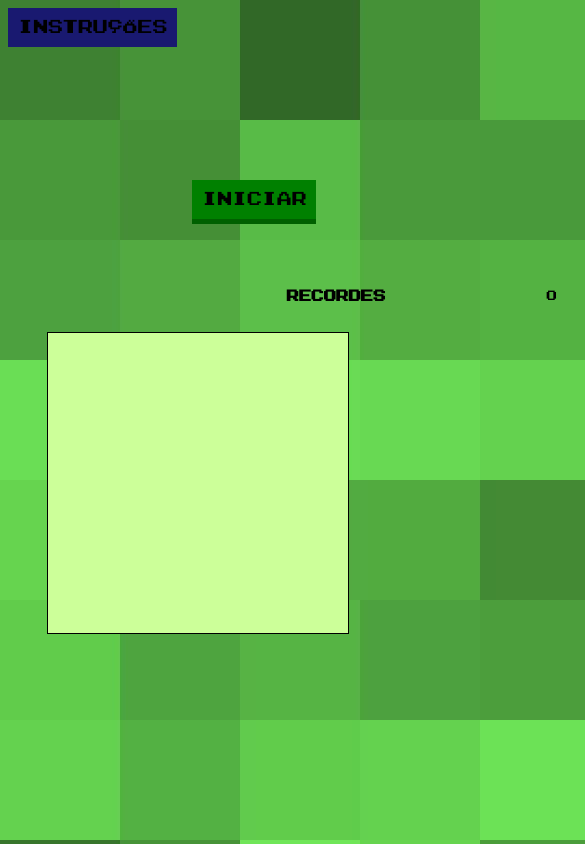
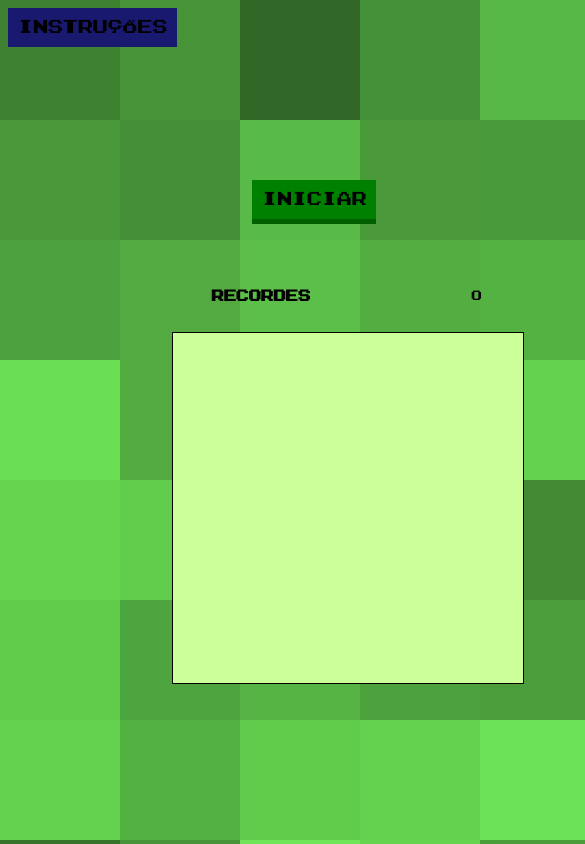
Before and after one commit to AnaMasFlaviaMoraes/jogo_cobrinha, a plain HTML site: page pages/index.html in a window 390 px wide. Shown: the top 844 px of the page, 585 px wide, since content can reach past the window. Drawn offline with Linux system fonts and the light colour scheme.

Commit message:
ajustando responsividade

```diff
--- a/style/styles.css
+++ b/style/styles.css
@@ -109,7 +109,10 @@ strong{
     color: red;
 }
 
-@media(max-width: 820px){
+@media(max-width: 900px){
+    body{
+        height: 1000px;
+    }
     #div_game{
         width: 700px;
         height: 1000px;
@@ -117,8 +120,9 @@ strong{
     }
 
     #boardGame{
-        margin-left: -45px;
+        margin-left: -40px;
         margin-top: 2px;
+        width: 430px;
         position: absolute;
     }
 
@@ -136,7 +140,7 @@ strong{
     }
     #div_recordes{
         width: 800px;
-        margin-left: -65px;
+        margin-left: -150px;
     }
     .btn-red{
         margin-left: 10px;
@@ -151,14 +155,17 @@ strong{
 
 }
 
-@media(max-width: 400px){
+@media(max-width: 450px){
+    body{
+        height: 600px;
+    }
     #div_game{
         width: 300px;
         height: 200px;
     }
     #boardGame{
-        width: 300px;
-        margin-left: -145px;
+        width: 350px;
+        margin-left: -20px;
         margin-top: 2px;
         position: absolute;
     }
@@ -181,7 +188,10 @@ strong{
     }
     #div_recordes{
         width: 800px;
-        margin-left: -65px;
+        margin-left: -140px;
+    }
+    #start{
+        margin-left: 60px;
     }
 
 }
```
